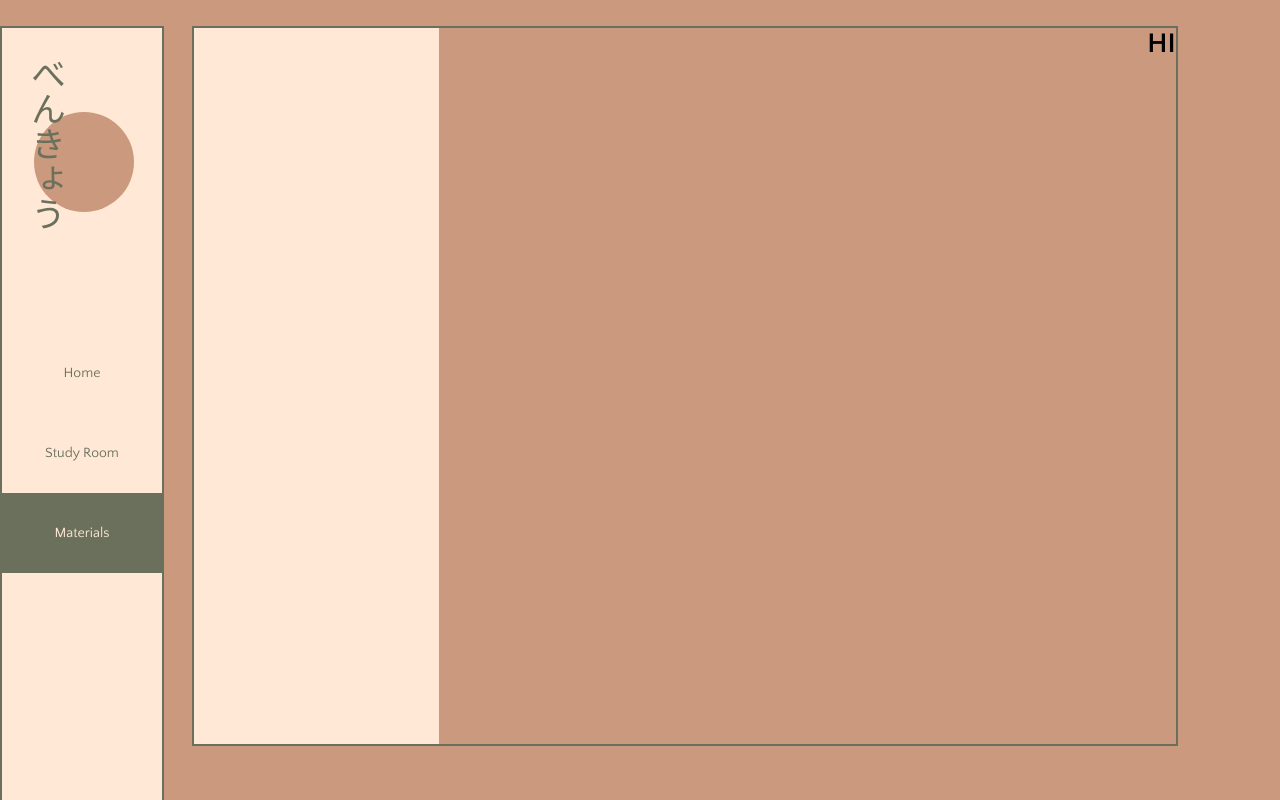
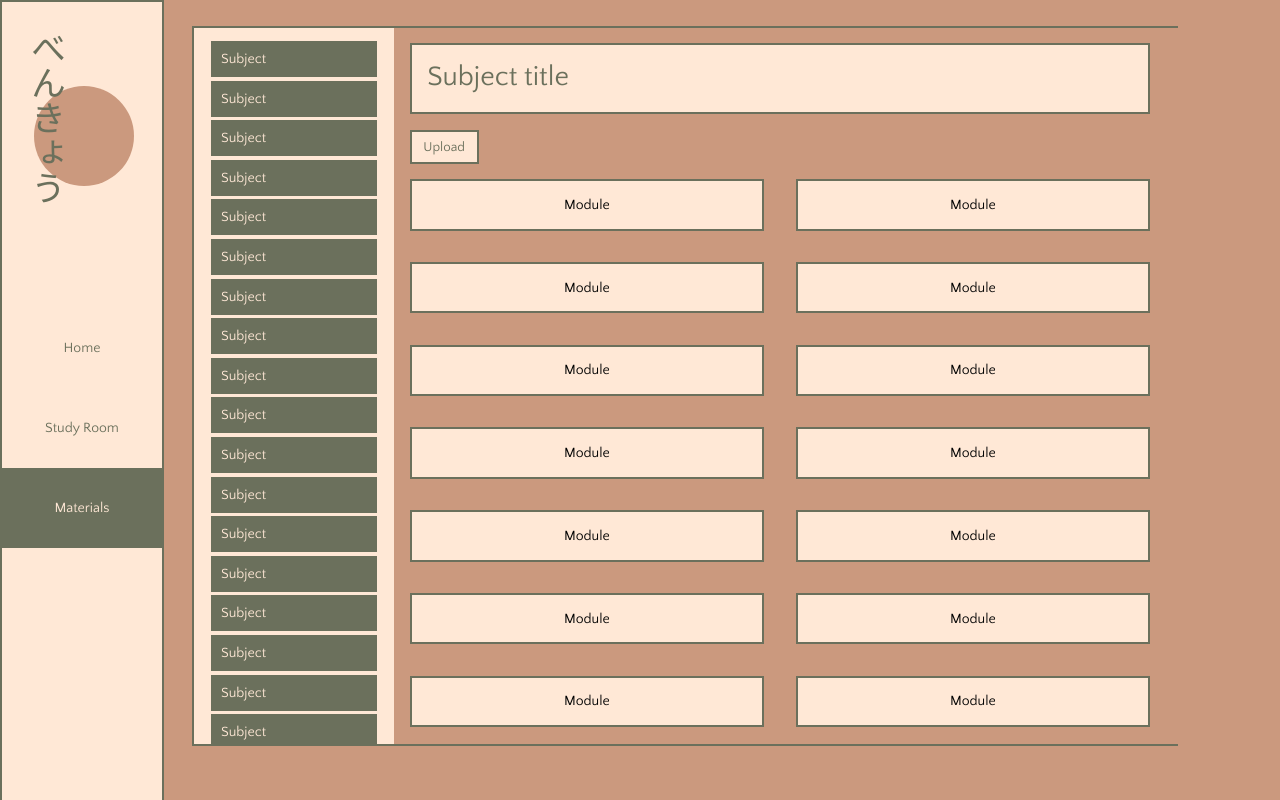
Before and after one commit to jrolana/benkyou, a plain HTML site: page materials.html in a window 1280 px wide. Drawn offline with Linux system fonts and the light colour scheme; a web font is replaced by a local one.

Commit message:
cayanan_update_feature
added:
- placeholders for modules and subjects
- designs

```diff
--- a/materials.html
+++ b/materials.html
@@ -16,7 +16,7 @@
 
 <body>
     <nav>
-        <ul id="navbar">
+        <ul id="navbar" class="materialsnavbar">
             <li class="logo">
                 <div class="logo-figure"></div>
                 <p class="logo-text">べんきょう</p>
@@ -29,14 +29,67 @@
 
     <div class="materialscontainer">
         <div class="subjectslist">
-            <div class="subjectitem"> </div>
-
+            <div class="subjectitem" id="subjectitem"> Subject </div>
+            <div class="subjectitem" id="subjectitem"> Subject </div>
+            <div class="subjectitem" id="subjectitem"> Subject </div>
+            <div class="subjectitem" id="subjectitem"> Subject </div>
+            <div class="subjectitem" id="subjectitem"> Subject </div>
+            <div class="subjectitem" id="subjectitem"> Subject </div>
+            <div class="subjectitem" id="subjectitem"> Subject </div>
+            <div class="subjectitem" id="subjectitem"> Subject </div>
+            <div class="subjectitem" id="subjectitem"> Subject </div>
+            <div class="subjectitem" id="subjectitem"> Subject </div>
+            <div class="subjectitem" id="subjectitem"> Subject </div>
+            <div class="subjectitem" id="subjectitem"> Subject </div>
+            <div class="subjectitem" id="subjectitem"> Subject </div>
+            <div class="subjectitem" id="subjectitem"> Subject </div>
+            <div class="subjectitem" id="subjectitem"> Subject </div>
+            <div class="subjectitem" id="subjectitem"> Subject </div>
+            <div class="subjectitem" id="subjectitem"> Subject </div>
+            <div class="subjectitem" id="subjectitem"> Subject </div>
+            <div class="subjectitem" id="subjectitem"> Subject </div>
+            <div class="subjectitem" id="subjectitem"> Subject </div>
+            <div class="subjectitem" id="subjectitem"> Subject </div>
+            <div class="subjectitem" id="subjectitem"> Subject </div>
+            <div class="subjectitem" id="subjectitem"> Subject </div>
+            <div class="subjectitem" id="subjectitem"> Subject </div>
         </div>
         <div class="materialslist">
-            <h1> HI </h1>
-
+            <header>
+                <div class="subjecttitle"> Subject title </div>
+                <div><button class="uploadbttn"> Upload </button></div>
+            </header>
+            <div class="modulelists">
+                <div class="modules"> Module </div>
+                <div class="modules"> Module </div>
+                <div class="modules"> Module </div>
+                <div class="modules"> Module </div>
+                <div class="modules"> Module </div>
+                <div class="modules"> Module </div>
+                <div class="modules"> Module </div>
+                <div class="modules"> Module </div>
+                <div class="modules"> Module </div>
+                <div class="modules"> Module </div>
+                <div class="modules"> Module </div>
+                <div class="modules"> Module </div>
+                <div class="modules"> Module </div>
+                <div class="modules"> Module </div>
+                <div class="modules"> Module </div>
+                <div class="modules"> Module </div>
+                <div class="modules"> Module </div>
+                <div class="modules"> Module </div>
+                <div class="modules"> Module </div>
+                <div class="modules"> Module </div>
+                <div class="modules"> Module </div>
+                <div class="modules"> Module </div>
+                <div class="modules"> Module </div>
+                <div class="modules"> Module </div>
+                <div class="modules"> Module </div>
+                <div class="modules"> Module </div>
+           </div>
         </div>
     </div>
+
 
 </body>
 
--- a/styles/materials.css
+++ b/styles/materials.css
@@ -1,4 +1,9 @@
 @import url("global.css");
+
+.materialsnavbar {
+    top: 0;
+    left: 0;
+}
 
 .materialscontainer {
     display: flex;
@@ -6,7 +11,9 @@
     padding: 0;
     margin: 2% 8% 2% 15%;
     background-color: var(--color-secondary);
-    border: 2px solid var(--color-tertiary);
+    border-left: 2px solid var(--color-tertiary);
+    border-top: 2px solid var(--color-tertiary);
+    border-bottom: 2px solid var(--color-tertiary);
     height: 90%;
     box-sizing: border-box;
 }
@@ -17,4 +24,75 @@
     text-align: left;
     overflow-y: auto;
     margin: 0px;
+    padding: 1%;
+    box-sizing: border-box;
 }
+
+.subjectitem {
+    background-color: var(--color-tertiary);
+    color: var(--color-primary);
+    margin: 2% 4%;
+    padding: 10px;
+}
+
+.materialslist {
+    overflow-x: auto;
+    background-color: var(--color-secondary);
+    height: 100%;
+    width: 100%;
+}
+
+.subjecttitle {
+    font-size: 2em;
+    width: 90%;
+    margin: 2%;
+    padding: 2%;
+    height: 5%;
+    text-align: left;
+    background-color: var(--color-primary);
+    color: var(--color-tertiary);
+    border: 2px solid var(--color-tertiary);
+}
+
+.modulelists{
+    display: flex;
+    flex-wrap: wrap;
+    overflow-y: auto;
+    height: 10%
+    padding: 1%;
+}
+
+.modules{
+    background-color: var(--color-primary);
+    border: 2px solid var(--color-tertiary);
+    color-interpolation: var(--color-tertiary);
+    width: 45.25%;
+    margin: 2%;
+    padding: 2% 0;
+    box-sizing: border-box;
+}
+
+.uploadbttn {
+    background-color: var(--color-primary);
+    border: 2px solid var(--color-tertiary);
+    color: var(--color-tertiary);
+    text-align: left;
+    display: flex;
+    margin-left: 2%;
+    padding: 1% 1.5%;
+
+}
+
+::-webkit-scrollbar {
+    width: 15px;
+}
+
+::-webkit-scrollbar-track {
+    background: var(--color-primary);
+    border-left: 2px solid var(--color-tertiary);
+    border-right: 2px solid var(--color-tertiary);
+}
+
+::-webkit-scrollbar-thumb {
+    background: var(--color-tertiary);
+}
```
